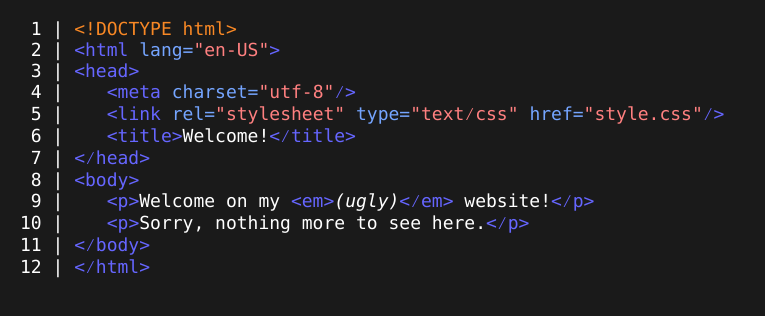
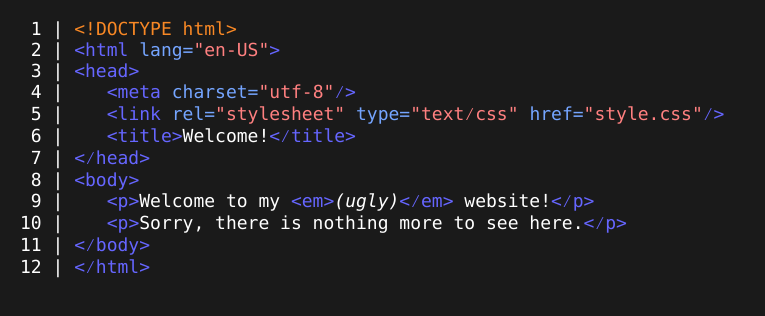
Before and after one commit to mboutolleau/homepage, a plain HTML site: page index.html in a window 1280 px wide. Shown: the whole page, without its empty margins (0-765 px from the left). Drawn offline with Linux system fonts and the light colour scheme.

Commit message:
Fix grammatical errors

```diff
--- a/index.html
+++ b/index.html
@@ -15,8 +15,8 @@
 <span class="n"> 6 |</span>    &lt;title&gt;</span>Welcome!<span class="t">&lt;&frasl;title&gt;
 <span class="n"> 7 |</span> &lt;&frasl;head&gt;
 <span class="n"> 8 |</span> &lt;body&gt;
-<span class="n"> 9 |</span>    &lt;p&gt;</span>Welcome on my <span class="t">&lt;em&gt;</span><em>(ugly)</em><span class="t">&lt;&frasl;em&gt;</span> website!<span class="t">&lt;&frasl;p&gt;
-<span class="n">10 |</span>    &lt;p&gt;</span>Sorry, nothing more to see here.<span class="t">&lt;&frasl;p&gt;
+<span class="n"> 9 |</span>    &lt;p&gt;</span>Welcome to my <span class="t">&lt;em&gt;</span><em>(ugly)</em><span class="t">&lt;&frasl;em&gt;</span> website!<span class="t">&lt;&frasl;p&gt;
+<span class="n">10 |</span>    &lt;p&gt;</span>Sorry, there is nothing more to see here.<span class="t">&lt;&frasl;p&gt;
 <span class="n">11 |</span> &lt;&frasl;body&gt;
 <span class="n">12 |</span> &lt;&frasl;html&gt;</span>
 </pre>
```
